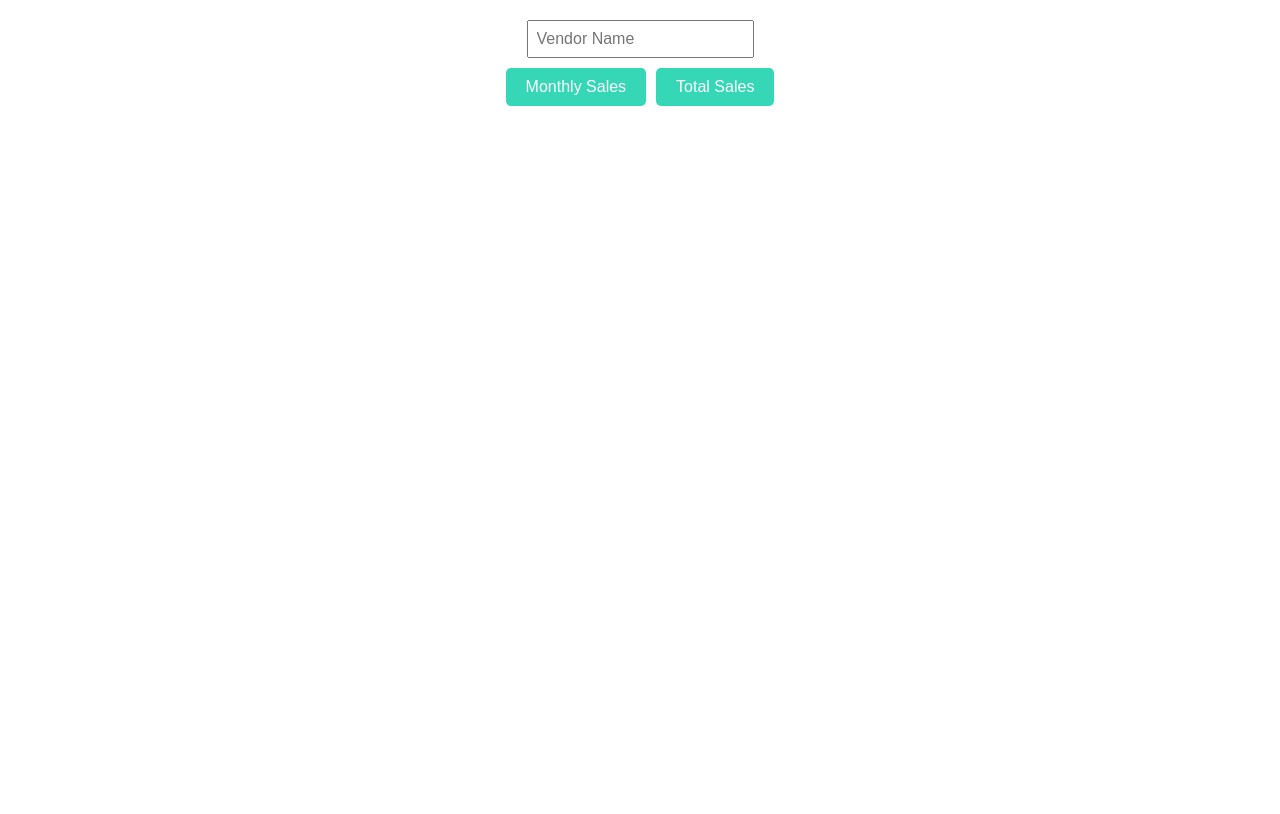
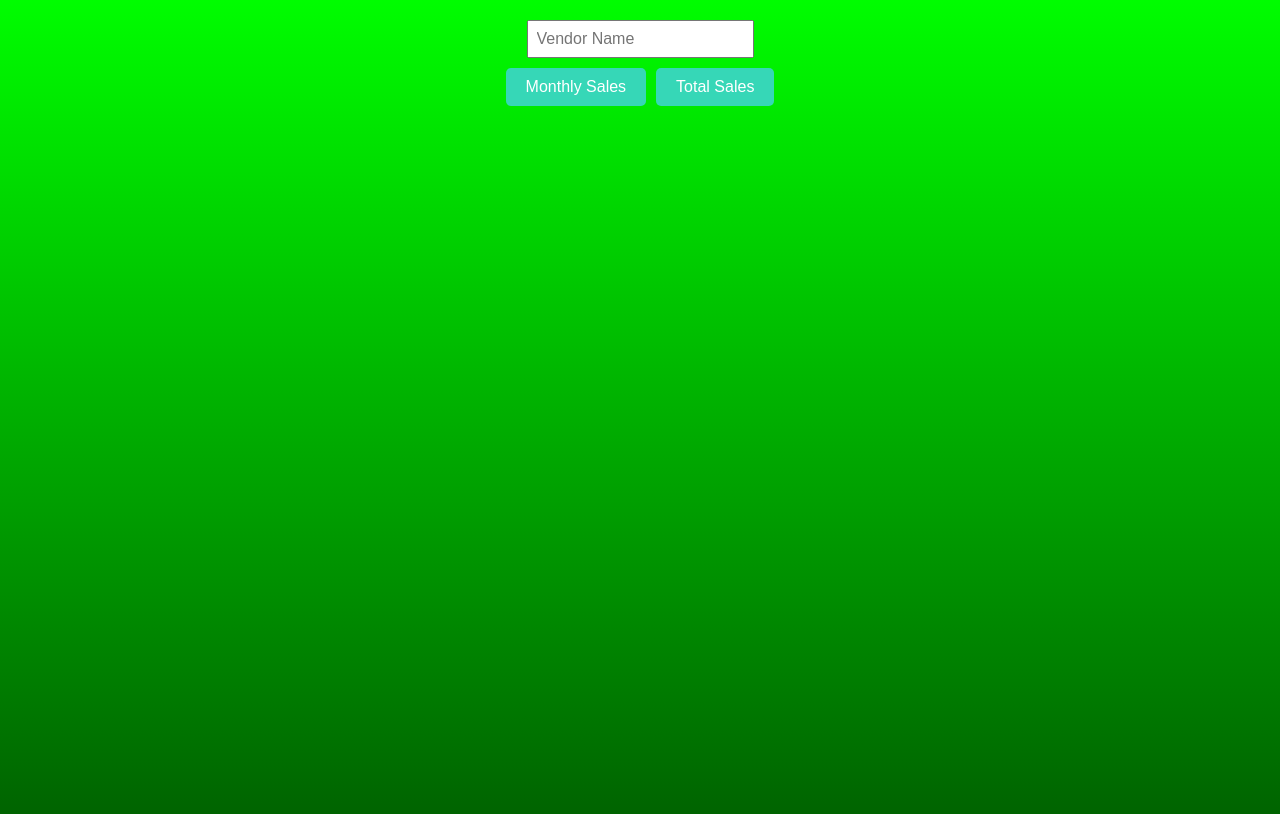
Before and after one commit to dbatu00/Fullstack-Supplier-Dashboard-Case, a React (Create React App) app in the folder client/: page / in a window 1280 px wide. Shown: the top 814 px of the page. Built offline with nearby package versions, Linux system fonts and the light colour scheme.

Commit message:
gradient

```diff
--- a/client/src/App.js
+++ b/client/src/App.js
@@ -11,6 +11,7 @@ function App() {
     alignItems: 'center',
     height: '100vh',
     padding: '20px', // Add some space at the top
+    background: 'linear-gradient(to bottom, #00fd00, #005f00)', // Gradient background
   };
 
   const inputStyle = {
```
